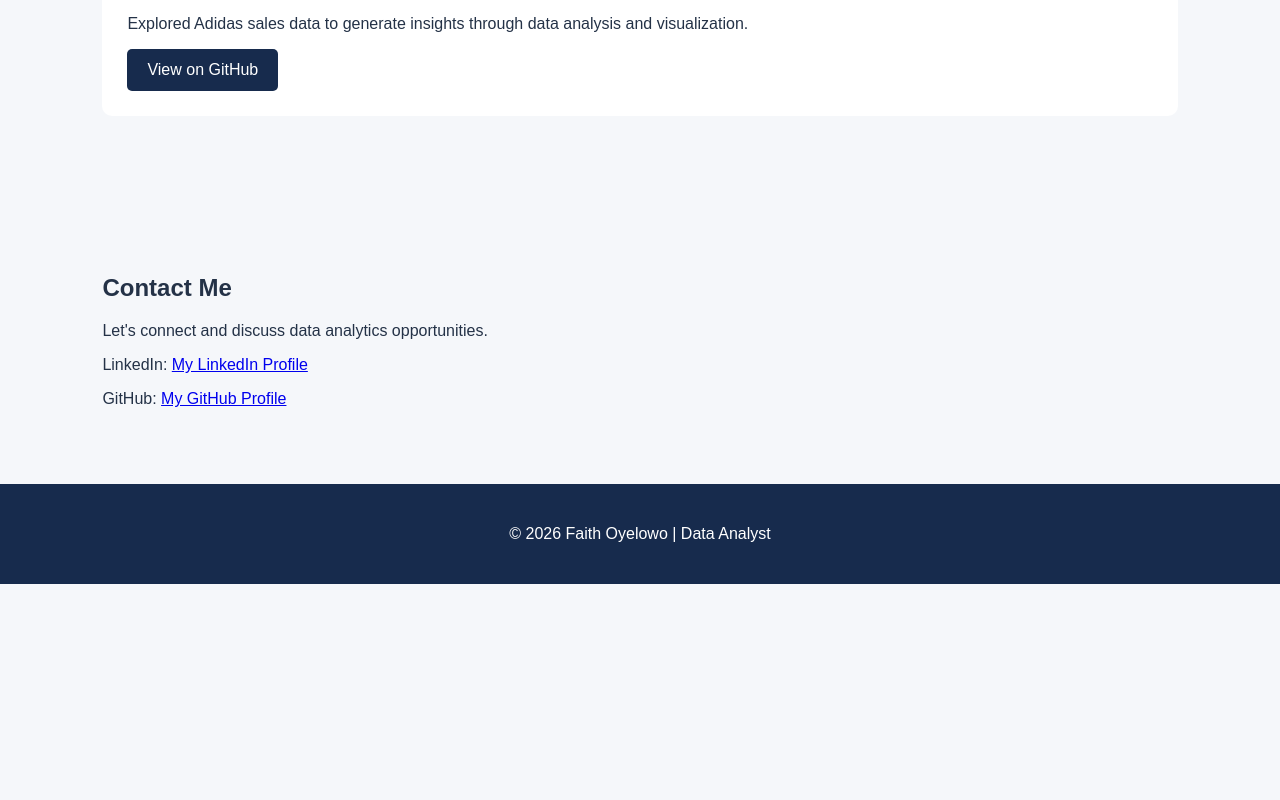
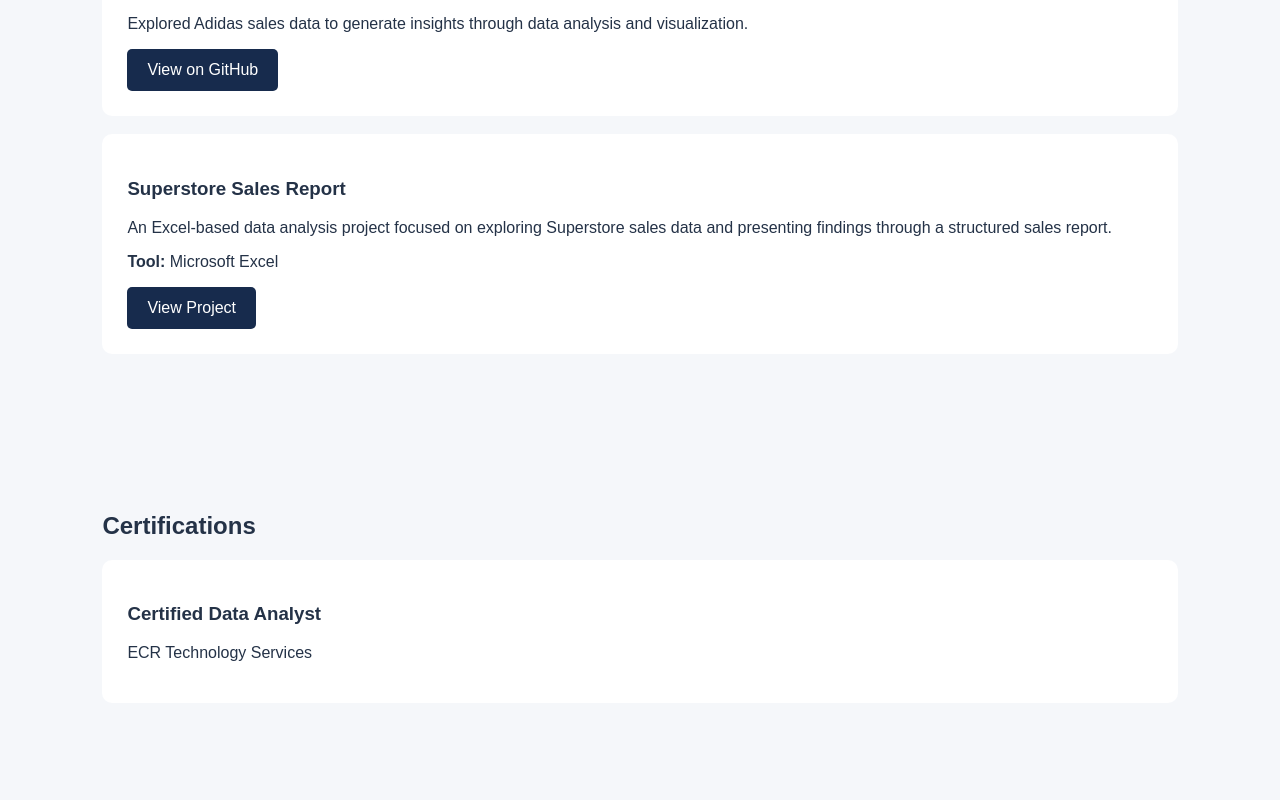
Before and after one commit to faithoyelowo/faithoyelowo.github.io, a plain HTML site: page index.html in a window 1280 px wide. Shown: the part 1460-2260 px from the top of the page. Before the commit the page ends 2044 px from the top, so only its background shows below. Drawn offline with Linux system fonts and the light colour scheme.

Commit message:
Update portfolio projects and certifications

```diff
--- a/index.html
+++ b/index.html
@@ -71,6 +71,7 @@
         <a href="#about">About</a>
         <a href="#skills">Skills</a>
         <a href="#projects">Projects</a>
+        <a href="#certifications">Certifications</a>
         <a href="#contact">Contact</a>
     </nav>
 </header>
@@ -119,6 +120,27 @@
         through data analysis and visualization.</p>
         <a class="button" href="https://github.com/faithoyelowo">View on GitHub</a>
     </div>
+
+    <div class="project">
+    <h3>Superstore Sales Report</h3>
+    <p>An Excel-based data analysis project focused on
+    exploring Superstore sales data and presenting
+    findings through a structured sales report.</p>
+    <p><strong>Tool:</strong> Microsoft Excel</p>
+    <a class="button" href="https://github.com/faithoyelowo/Superstore_Sales_Report">
+        View Project
+    </a>
+</div>
+</section>
+
+<section class="section" id="certifications">
+    <h2>Certifications</h2>
+
+    <div class="project">
+        <h3>Certified Data Analyst</h3>
+        <p>ECR Technology Services</p>
+    </div>
+
 </section>
 
 <section class="section" id="contact">
```
